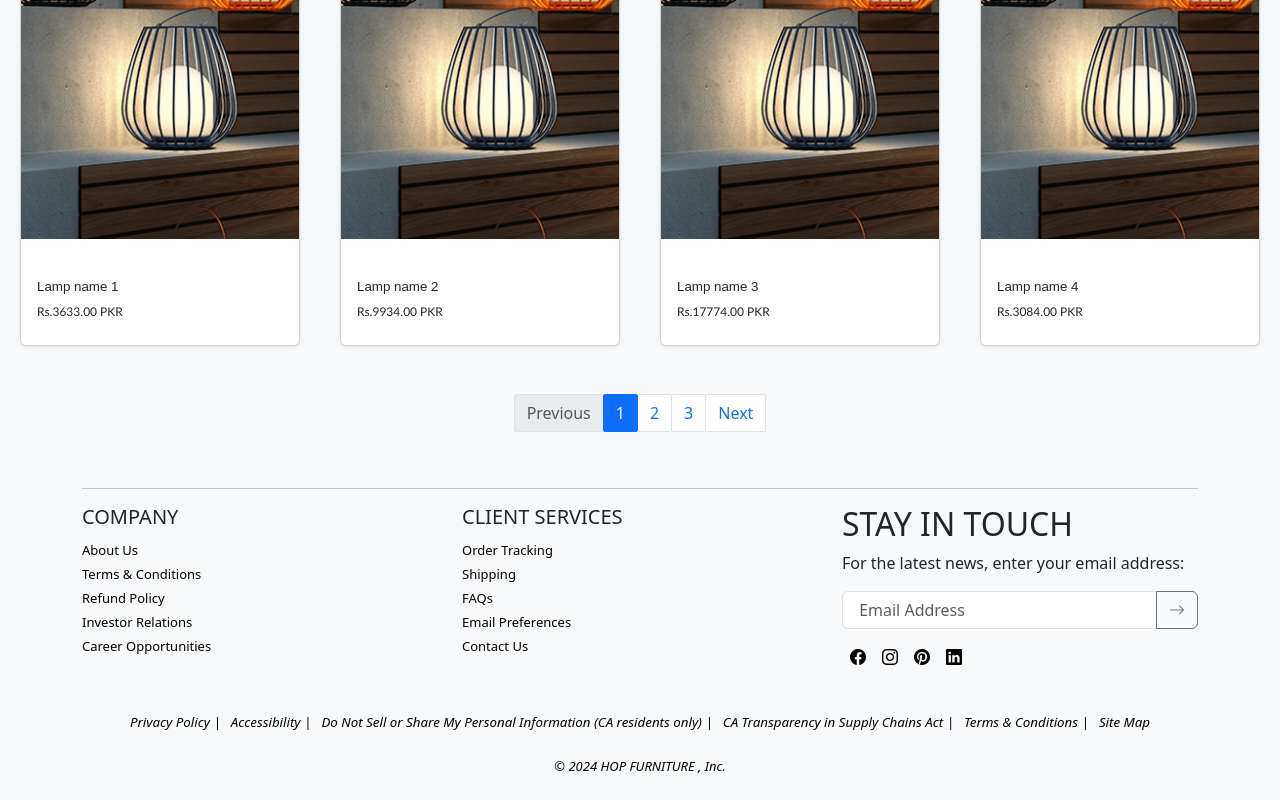
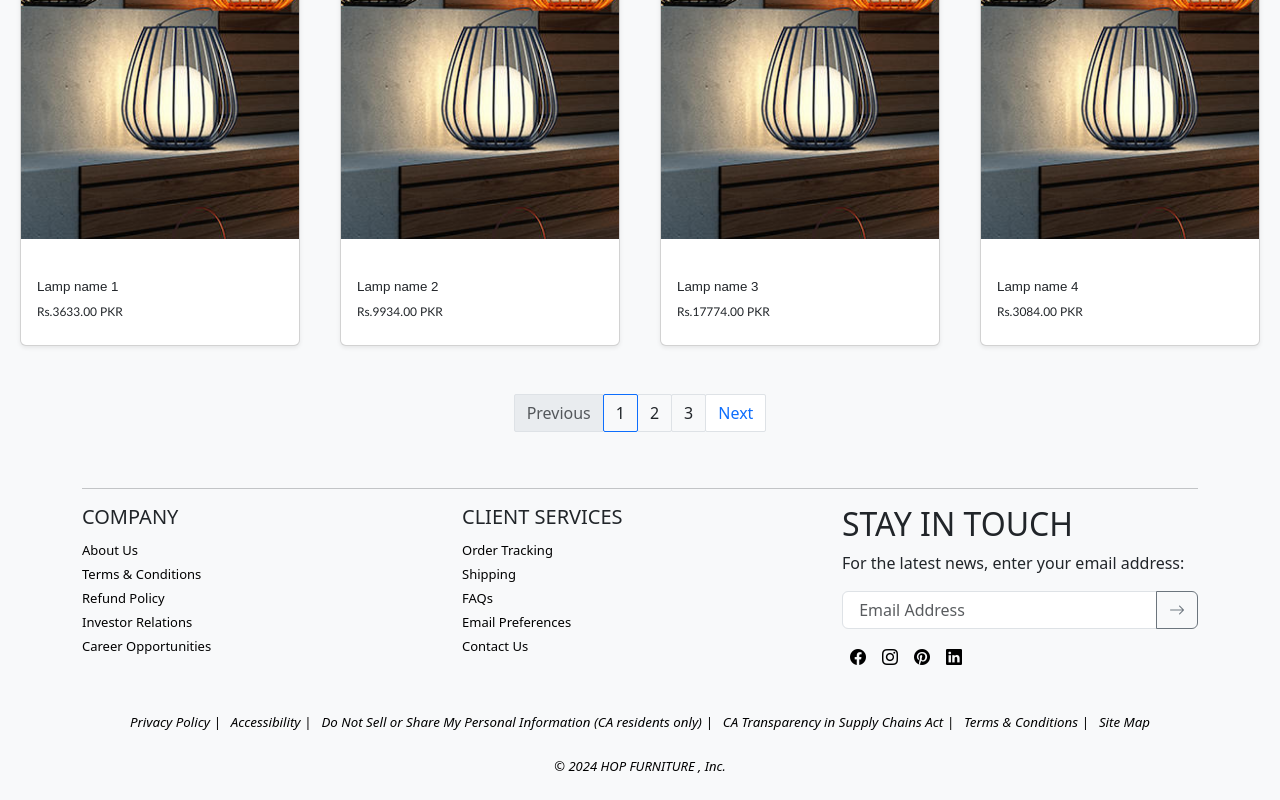
Before and after one commit to zsn23/Furniture_Store, a React (Vite) app: page /accessories/lamps in a window 1280 px wide. Shown: the part 597-1397 px from the top of the page. Built offline with nearby package versions, Linux system fonts and the light colour scheme.

Commit message:
pagination added

```diff
--- a/package.json
+++ b/package.json
@@ -23,7 +23,8 @@
     "react-masonry-css": "^1.0.16",
     "react-redux": "^9.1.2",
     "react-router-dom": "^6.26.2",
-    "react-toastify": "^10.0.5"
+    "react-toastify": "^10.0.5",
+    "rsuite": "^5.71.0"
   },
   "devDependencies": {
     "@eslint/js": "^9.9.0",
--- a/src/Components/Accessories/Lamps.jsx
+++ b/src/Components/Accessories/Lamps.jsx
@@ -34,6 +34,7 @@ const Lamps = () => {
   const totalPages = Math.ceil(lamps.length / itemsPerPage);
 
   const handlePageChange = (pageNumber) => {
+
     setCurrentPage(pageNumber);
   };
 
@@ -277,8 +278,8 @@ const Lamps = () => {
               </button>
             </li>
             {Array.from({ length: totalPages }, (_, index) => (
-              <li key={index + 1} className={`page-item ${currentPage === index + 1 ? 'active' : ''}`}>
-                <button className="page-link custom_pagination" onClick={() => handlePageChange(index + 1)}>
+              <li key={index + 1}  className={`page-item ${currentPage === index + 1 ? 'active' : ''}`} >
+                <button className="page-link custom_pagination text-dark bg-transparent custom_border" onClick={() => handlePageChange(index + 1)}>
                   {index + 1}
                 </button>
               </li>
```
Also changed, not shown: src/App.css (+3 -4 lines), 1 other file (tests, documents, lock files or other folders).
